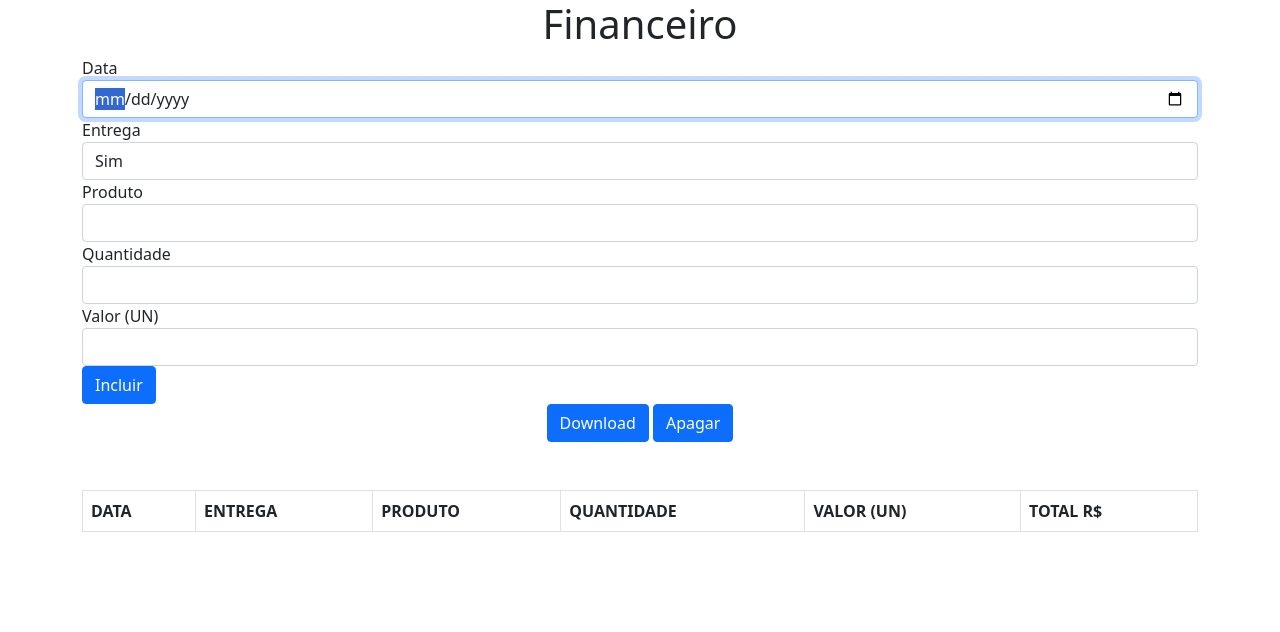
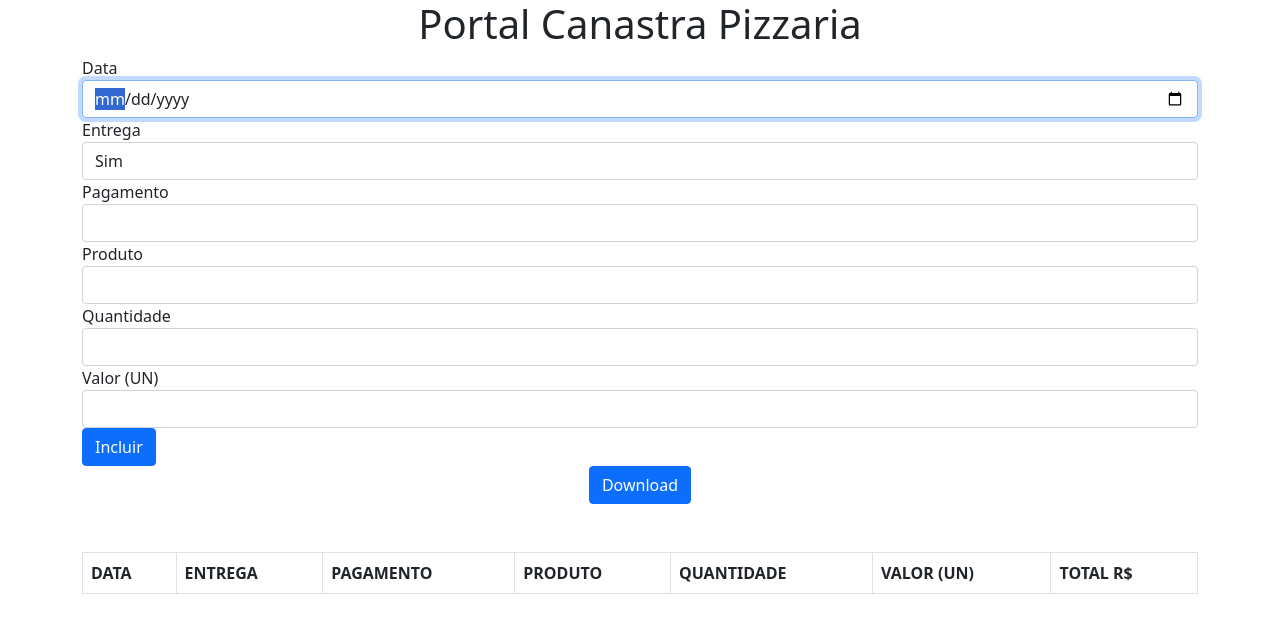
Before and after one commit to Vitao5/GerenciadorFinanceiro, a plain HTML site: page index.html in a window 1280 px wide. Drawn offline with nearby package versions, Linux system fonts and the light colour scheme.

Commit message:
Add files via upload
campo adicionado

```diff
--- a/index.html
+++ b/index.html
@@ -8,7 +8,7 @@
 </head>
 <body class="container">
 
-    <h1 class="text-center">Financeiro</h1>
+    <h1 class="text-center">Portal Canastra Pizzaria</h1>
 
     <form class="form">
 
@@ -20,6 +20,11 @@
         <div class="form-group">
             <label for="entrega">Entrega</label>
             <input  type="text"  id="entrega" class="form-control" value="Sim" required/>
+        </div>
+
+        <div class="form-group">
+            <label for="pagamento">Pagamento</label>
+            <input  type="text"  id="pagamento" class="form-control" required/>
         </div>
 
         <div class="form-group">
@@ -44,9 +49,10 @@
         <button  href="#dados" id="downloadexcel" download="swsw.xls"class="btn btn-primary text-center" type="button">
            Download
         </button>
-        <button class="btn btn-primary text-center" type="button">
+
+        <!-- <button class="btn btn-primary text-center" type="button">
             Apagar
-        </button>
+        </button> -->
     </div>
     <br>
     <br>
@@ -56,6 +62,7 @@
             <tr>
                 <th>DATA</th>
                 <th>ENTREGA</th>
+                <th>PAGAMENTO</th>
                 <th>PRODUTO</th>
                 <th>QUANTIDADE</th>
                 <th>VALOR (UN)</th>
```
